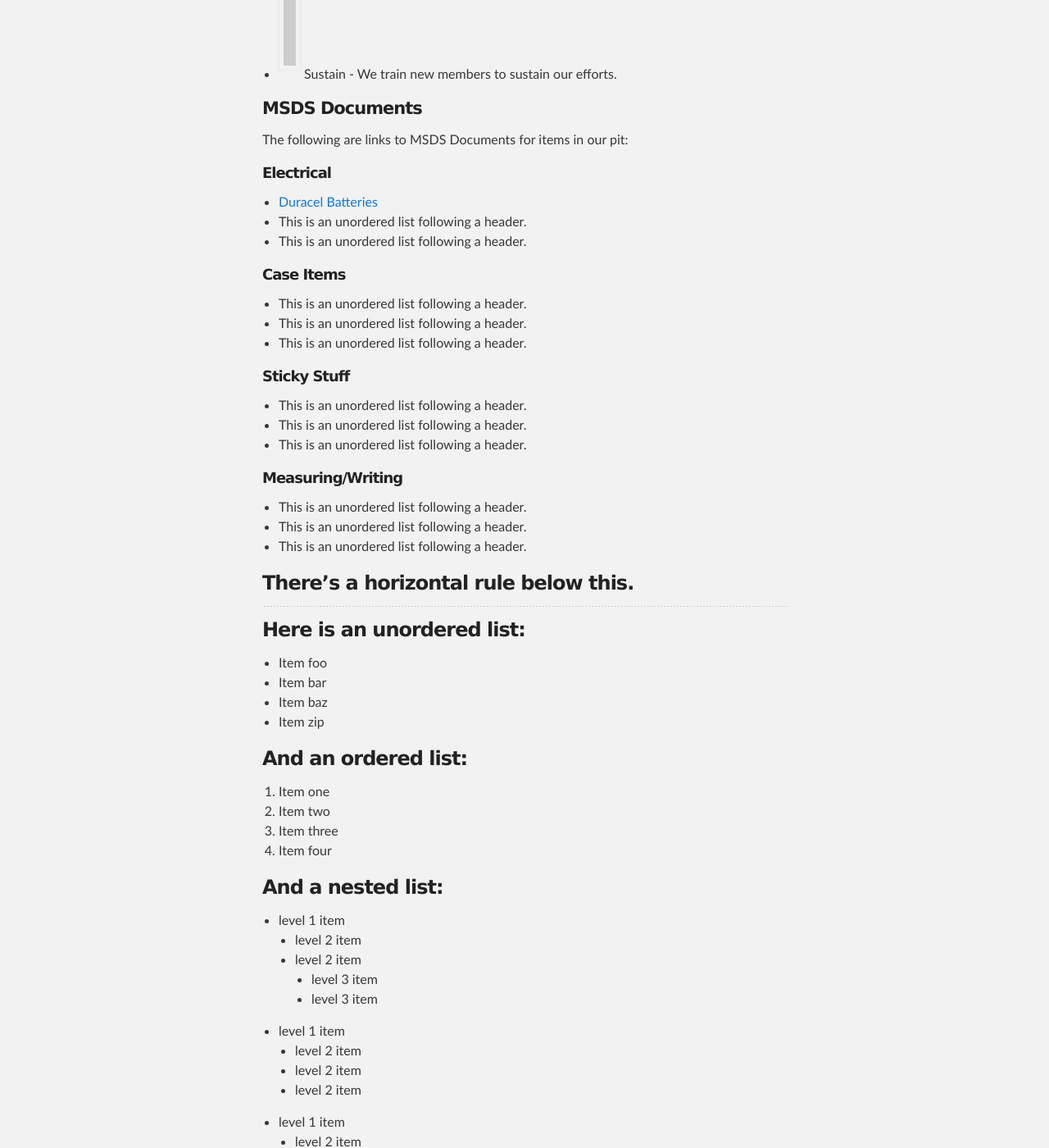
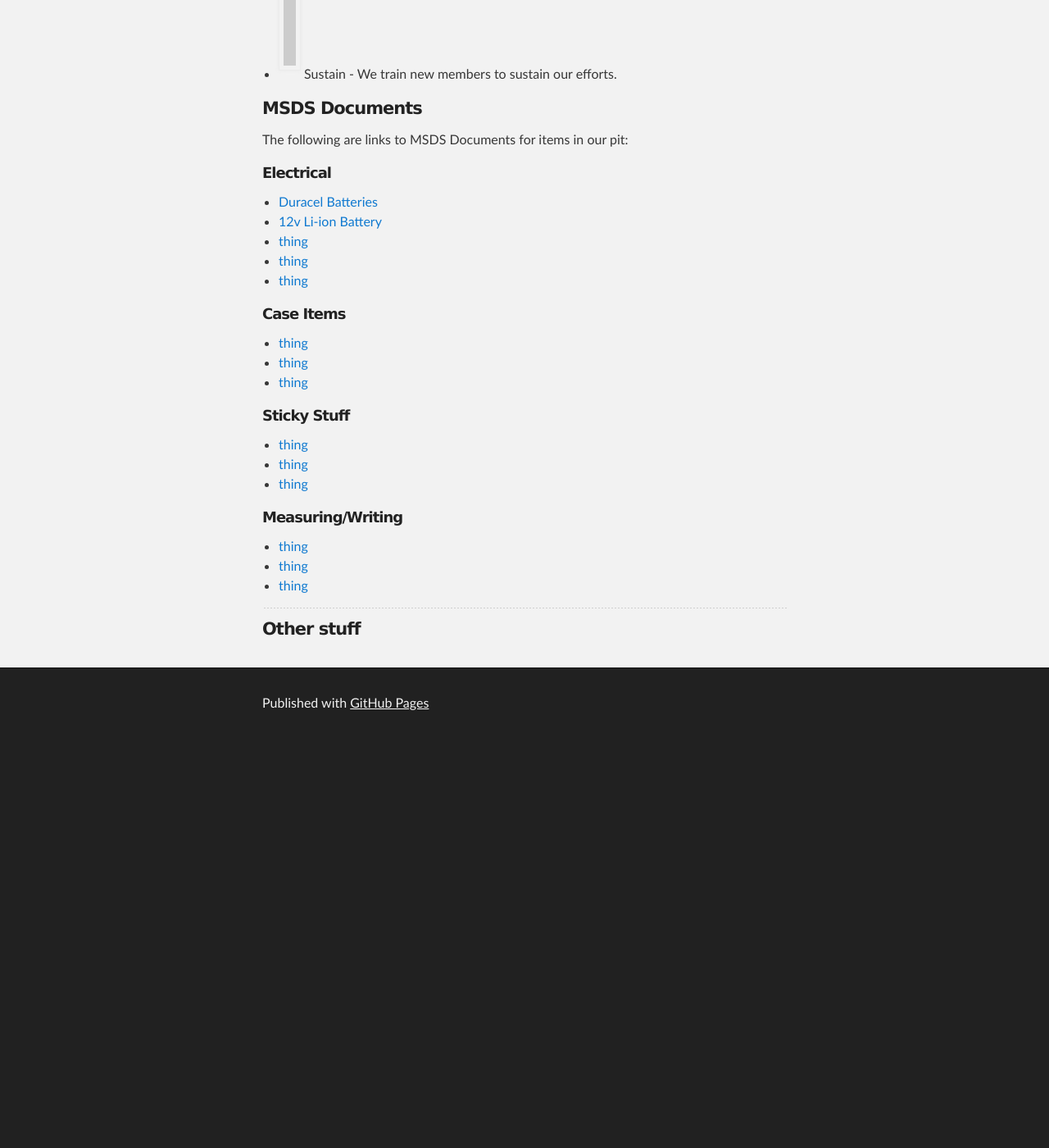
Before and after one commit to FRC900/ZebraSafeSite, a Jekyll site: the page built from index.md, in a window 1280 px wide and 1400 px high, scrolled down 6470 px. Shown: the whole window at 82% size. Built offline with Jekyll 4.4.1, drawn with Linux system fonts in a browser that asks for light colours; after the commit the page ends 7374 px from its top, so only the background shows below that; some of the changed text lies outside the part shown.

Commit message:
Update index.md

````diff
--- a/index.md
+++ b/index.md
@@ -17,87 +17,29 @@ The following are links to MSDS Documents for items in our pit:
 ##### Electrical
 
 *   [Duracel Batteries](../assets/msds/Duracell Alkaline Battery.pdf)
-*   This is an unordered list following a header.
-*   This is an unordered list following a header.
+*   [12v Li-ion Battery](../assets/msds/12v Li-ion Battery.pdf)
+*   [thing](../assets/msds/thing.pdf)
+*   [thing](../assets/msds/thing.pdf)
+*   [thing](../assets/msds/thing.pdf)
 
 ##### Case Items
 
-*   This is an unordered list following a header.
-*   This is an unordered list following a header.
-*   This is an unordered list following a header.
+*   [thing](../assets/msds/thing.pdf)
+*   [thing](../assets/msds/thing.pdf)
+*   [thing](../assets/msds/thing.pdf)
 
 ##### Sticky Stuff
 
-*   This is an unordered list following a header.
-*   This is an unordered list following a header.
-*   This is an unordered list following a header.
+*   [thing](../assets/msds/thing.pdf)
+*   [thing](../assets/msds/thing.pdf)
+*   [thing](../assets/msds/thing.pdf)
 
 ##### Measuring/Writing
 
-*   This is an unordered list following a header.
-*   This is an unordered list following a header.
-*   This is an unordered list following a header.
-
-### There's a horizontal rule below this.
+*   [thing](../assets/msds/thing.pdf)
+*   [thing](../assets/msds/thing.pdf)
+*   [thing](../assets/msds/thing.pdf)
 
 * * *
 
-### Here is an unordered list:
-
-*   Item foo
-*   Item bar
-*   Item baz
-*   Item zip
-
-### And an ordered list:
-
-1.  Item one
-1.  Item two
-1.  Item three
-1.  Item four
-
-### And a nested list:
-
-- level 1 item
-  - level 2 item
-  - level 2 item
-    - level 3 item
-    - level 3 item
-- level 1 item
-  - level 2 item
-  - level 2 item
-  - level 2 item
-- level 1 item
-  - level 2 item
-  - level 2 item
-- level 1 item
-
-### Small image
-
-![Octocat](https://assets-cdn.github.com/images/icons/emoji/octocat.png)
-
-### Large image
-
-![Branching](https://guides.github.com/activities/hello-world/branching.png)
-
-
-### Definition lists can be used with HTML syntax.
-
-<dl>
-<dt>Name</dt>
-<dd>Godzilla</dd>
-<dt>Born</dt>
-<dd>1952</dd>
-<dt>Birthplace</dt>
-<dd>Japan</dd>
-<dt>Color</dt>
-<dd>Green</dd>
-</dl>
-
-```
-Long, single-line code blocks should not wrap. They should horizontally scroll if they are too long. This line should be long enough to demonstrate this.
-```
-
-```
-The final element.
-```
+#### Other stuff
````
